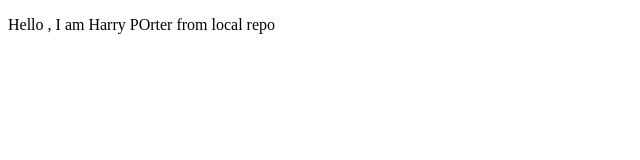
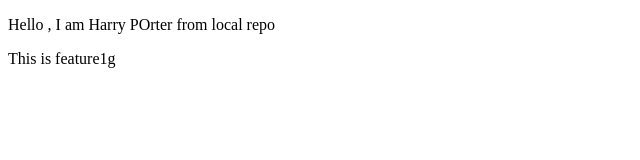
Before and after one commit to ManjilRijal63/localdemo, a plain HTML site: page index.html in a window 1280 px wide. Shown: the whole page, without its empty margins (0-640 px from the left). Drawn offline with Linux system fonts and the light colour scheme.

Commit message:
adding index line on feature1

```diff
--- a/index.html
+++ b/index.html
@@ -7,5 +7,6 @@
 </head>
 <body>
     <p>Hello , I am Harry POrter from local repo</p>
+    <p>This is feature1g</p>
 </body>
 </html>
```
